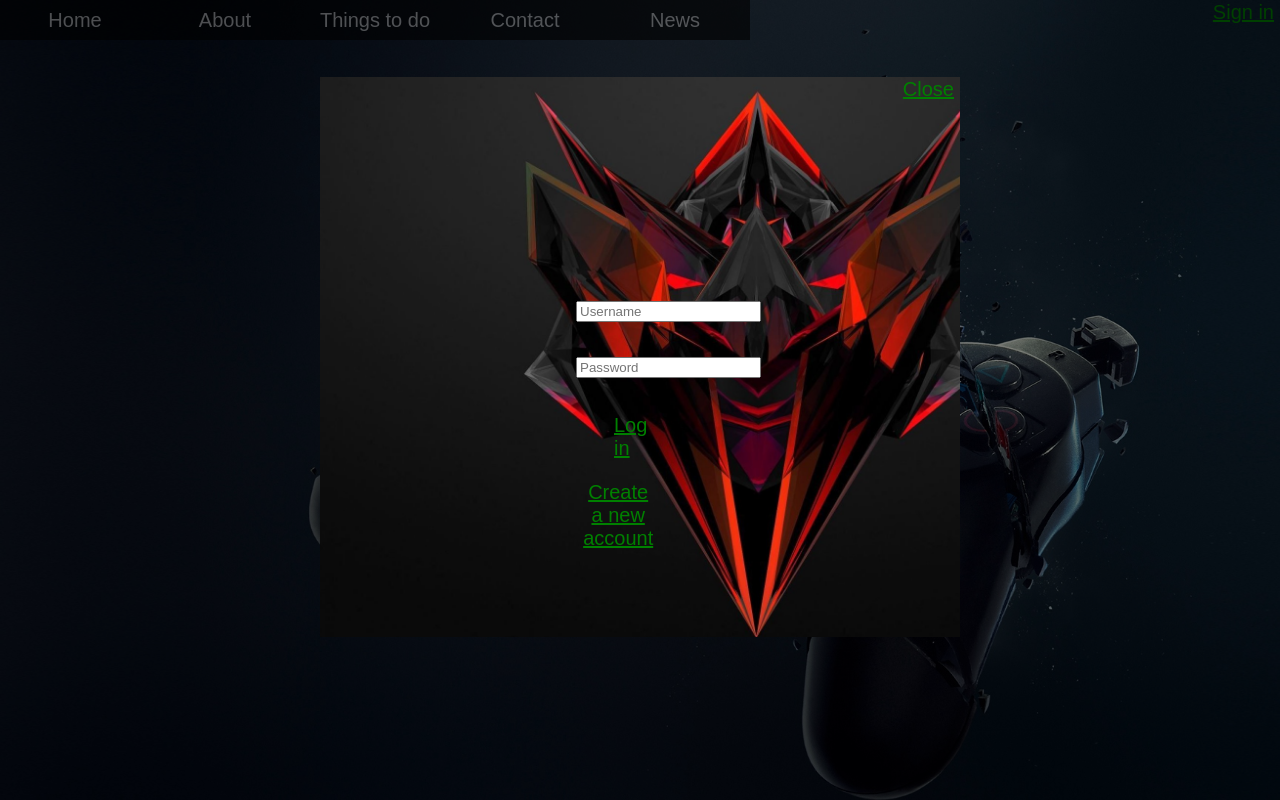
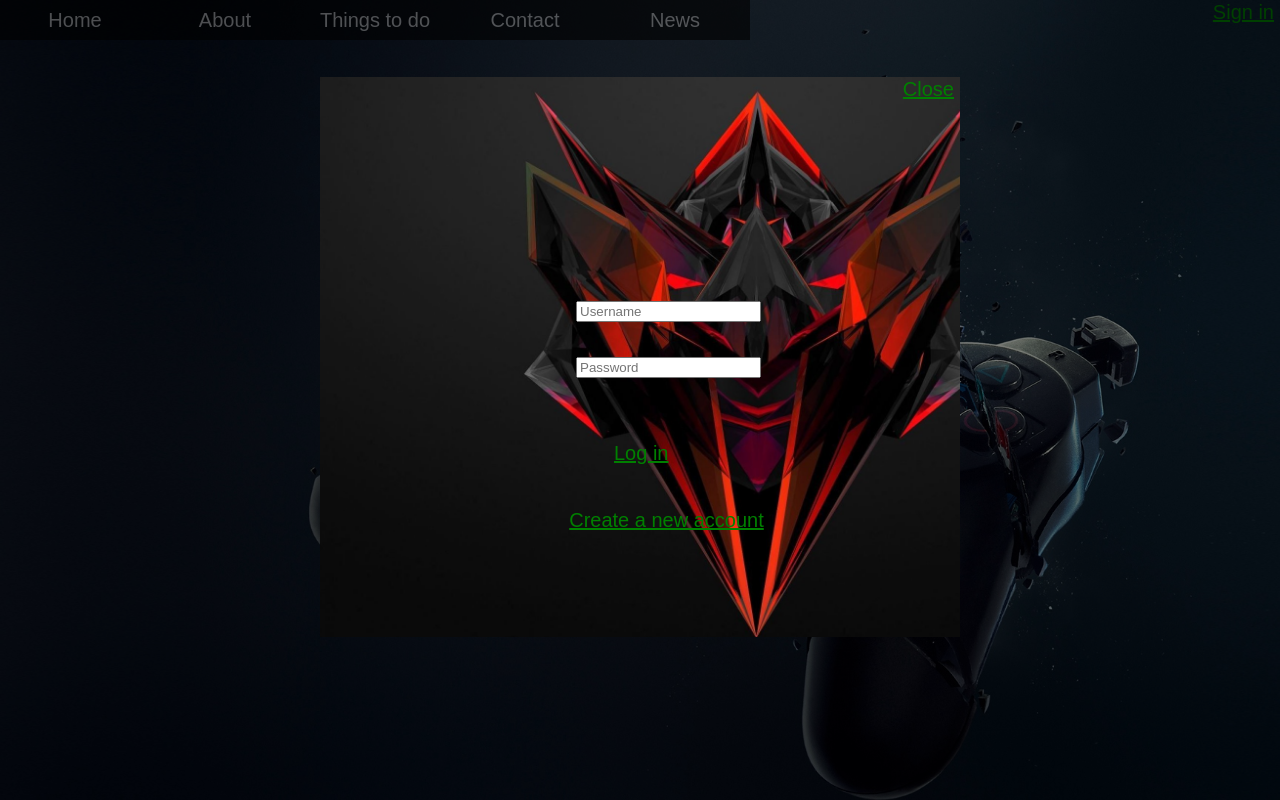
Before and after one commit to suseendran93/gamester, a React (Create React App) app: page / in a window 1280 px wide. Both pictures are taken after a click on the button "Sign in". Built offline with nearby package versions, Linux system fonts and the light colour scheme.

Commit message:
Added form

```diff
--- a/src/components/SignIn.js
+++ b/src/components/SignIn.js
@@ -20,7 +20,7 @@ class SignIn extends Component {
             toggle: !this.state.toggle
         })
     }
-    openCreateAccountWindow(){
+    openCreateAccountWindow() {
         this.setState({
             toggleAccount: !this.state.toggleAccount
         })
@@ -30,7 +30,9 @@ class SignIn extends Component {
             <div className="cta">
                 <div className="btn-container">
                     <button id="signin" onClick={this.openSignInWindow}>Sign in</button>
+                    <form className="signin-form">
                     <div id="overlay" className={this.state.toggle ? "signin-screen-overlay displayBlock" : "signin-screen-overlay displayNone"}>
+
                         <div className={this.state.toggle ? "signin-screen displayBlock" : "signin-screen displayNone"}>
 
                                 <button id="close-signin" onClick={this.openSignInWindow}>Close</button>
@@ -41,7 +43,7 @@ class SignIn extends Component {
                                     <input id="password" type="password" name="password" placeholder="Password" required />
                                 </div>
                                 <div className="login">
-                                <button id="login">Log in</button>
+                                    <button type="submit" id="login">Log in</button>
                                 </div>
                                 <div className="create-account">
                                     <button id="createAccount" onClick={this.openCreateAccountWindow.bind(this)} >Create a new account</button>
@@ -49,7 +51,9 @@ class SignIn extends Component {
                                 </div>
 
                         </div>
+
                     </div>
+                    </form>
                 </div>
             </div>
         )
--- a/src/styles/SignIn.css
+++ b/src/styles/SignIn.css
@@ -11,7 +11,7 @@
 }
 
 .signin-screen{
-	position: fixed;
+	position: relative;
 	height: 70%;
 	width: 50%;
 	margin: 6% 25%;
@@ -67,11 +67,13 @@
 }
 .login{
 	position: absolute;
-	top: 60%;
+	top: 65%;
 	left: 45%;
+
 }
 
 .login button {
+	position: relative;
 	background:transparent;
 	border: none;
 	color: green;
@@ -79,8 +81,7 @@
 	font-size: 20px;
 	text-decoration: underline;
 	cursor: pointer;
-	top: 60%;
-	left: 45%;
+
 }
 .login button:hover {
 	font-size: 20px;
@@ -88,10 +89,11 @@
 }
 .create-account{
 	position: absolute;
-	top: 72%;
-	left: 53%;
+	top: 77%;
+    left: 38%;
 }
 .create-account button{
+	position: relative;
 	background:transparent;
 	border: none;
 	color: green;
@@ -99,6 +101,7 @@
 	font-size: 20px;
 	text-decoration: underline;
 	cursor: pointer;
+
 }
 .create-account button:hover{
 	font-size: 20px;
```
Lines whose indentation alone changed are shown as unchanged.
